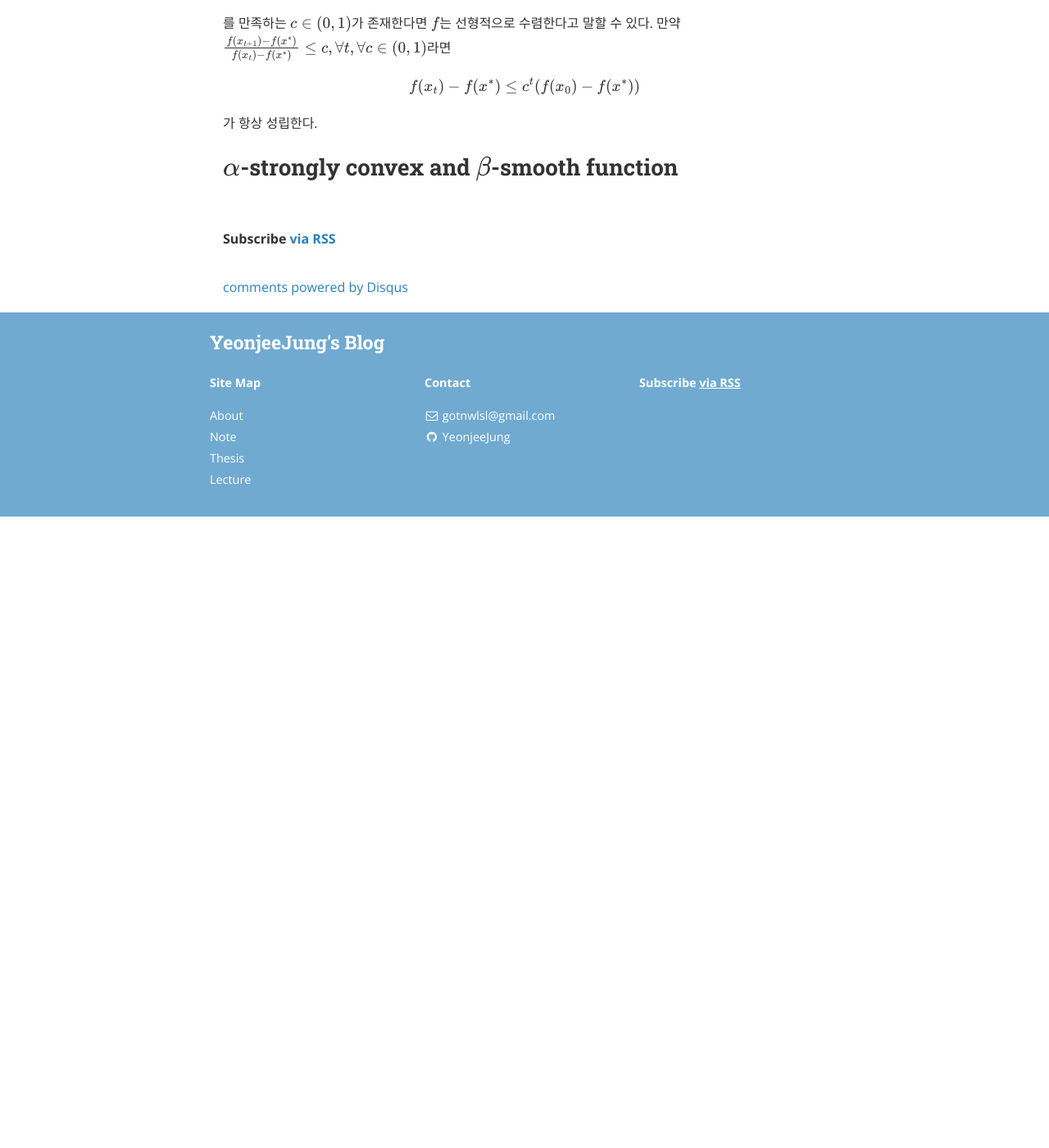
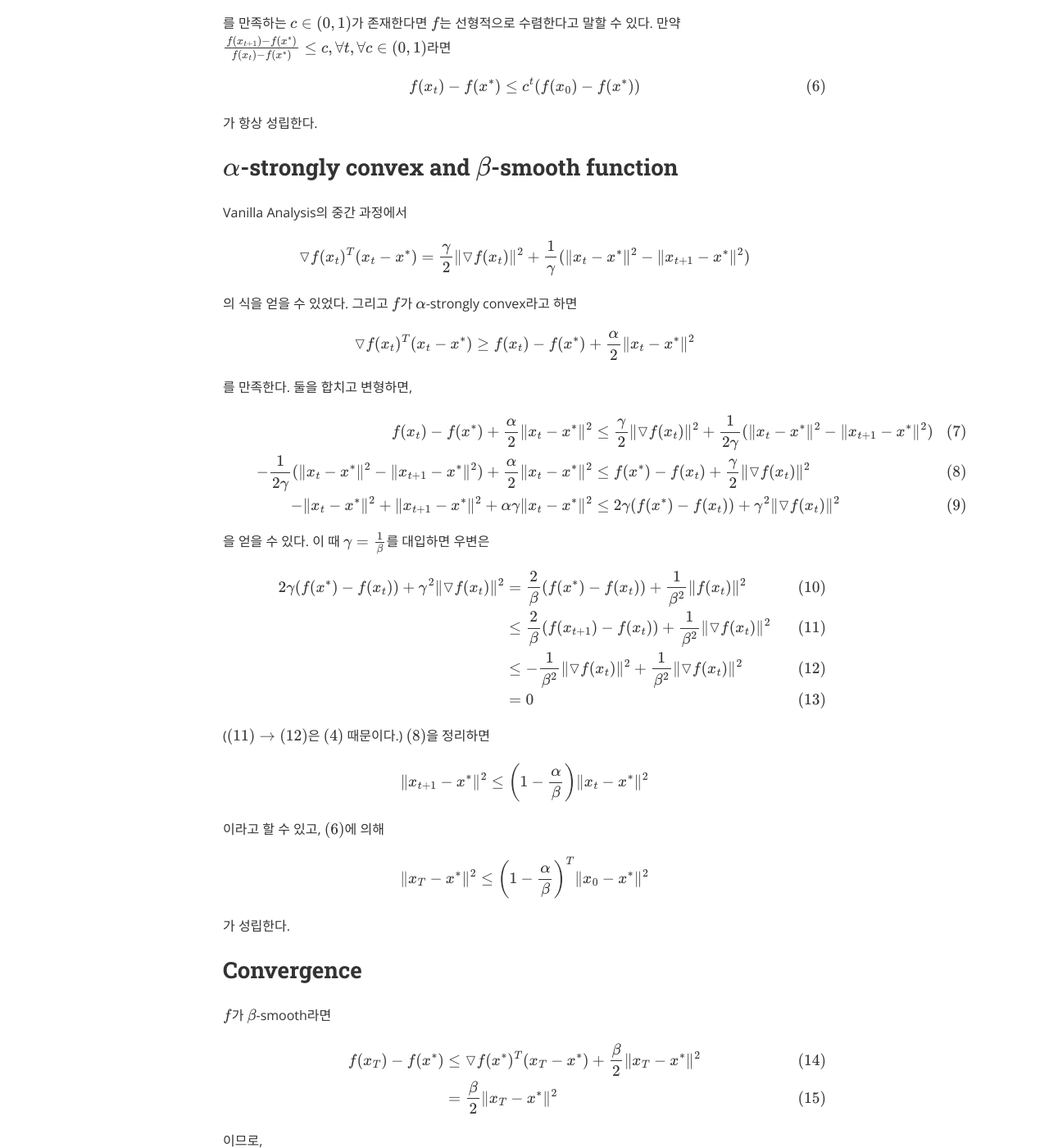
Before and after one commit to YeonjeeJung/yeonjeejung.github.io, a Jekyll site: the page built from Lecture/Optimization/_posts/2019-09-11-Lecture4.md, in a window 1280 px wide and 1400 px high, scrolled down 1669 px. Shown: the whole window at 82% size. Built offline with Jekyll 4.4.1, drawn with Linux system fonts in a browser that asks for light colours; nearby versions of some CDN libraries; formulas are drawn with MathJax 3; comment, search, counter and statistics services are not loaded; before the commit the page ends 2299 px from its top, so only the background shows below that; some of the changed text lies outside the part shown.

Commit message:
Add OptLecture4

```diff
--- a/Lecture/Optimization/_posts/2019-09-11-Lecture4.md
+++ b/Lecture/Optimization/_posts/2019-09-11-Lecture4.md
@@ -18,7 +18,7 @@ $$
 
 이다. 이 식에서의 극점은 $\gamma = \frac{1}{\beta}$일 때이므로 이를 대입하면
 
-$$f(x_t)-f(x_{t+1})\ge \frac{1}{2\beta}\|\triangledown f(x_t)\|^2$$
+$$\begin{align}f(x_t)-f(x_{t+1})\ge \frac{1}{2\beta}\|\triangledown f(x_t)\|^2\end{align}$$
 
 를 얻게 된다. 이 때 $t=0$부터 $t=T-1$까지 다 대입한 후 다 더하면
 
@@ -52,8 +52,53 @@ $$\lim_{t\rightarrow\infty}{\frac{f(x_{t+1})-f(x^* )}{f(x_t)-f(x^* )}}=c$$
 
 를 만족하는 $c\in(0, 1)$가 존재한다면 $f$는 선형적으로 수렴한다고 말할 수 있다. 만약 $\frac{f(x_{t+1})-f(x^* )}{f(x_t)-f(x^* )}\le c, \forall t, \forall c\in (0, 1)$라면
 
-$$f(x_t)-f(x^* )\le c^t(f(x_0)-f(x^* ))$$
+$$\begin{align}f(x_t)-f(x^* )\le c^t(f(x_0)-f(x^* ))\end{align}$$
 
 가 항상 성립한다.
 
 ## $\alpha$-strongly convex and $\beta$-smooth function
+
+Vanilla Analysis의 중간 과정에서
+
+$$\triangledown f(x_t)^T(x_t-x^* )=\frac{\gamma}{2}\|\triangledown f(x_t)\|^2+\frac{1}{\gamma}(\|x_t-x^* \|^2-\|x_{t+1}-x^* \|^2)$$
+
+의 식을 얻을 수 있었다. 그리고 $f$가 $\alpha$-strongly convex라고 하면
+
+$$\triangledown f(x_t)^T(x_t-x^* )\ge f(x_t)-f(x^* )+\frac{\alpha}{2}\|x_t-x^* \|^2$$
+
+를 만족한다. 둘을 합치고 변형하면,
+
+$$\begin{align} f(x_t)-f(x^* )+\frac{\alpha}{2}\|x_t-x^* \|^2&\le\frac{\gamma}{2}\|\triangledown f(x_t)\|^2+\frac{1}{2\gamma}(\|x_t-x^* \|^2-\|x_{t+1}-x^* \|^2)\\
+ -\frac{1}{2\gamma}(\|x_t-x^* \|^2-\|x_{t+1}-x^* \|^2)+\frac{\alpha}{2}\|x_t-x^* \|^2 &\le f(x^* )-f(x_t )+ \frac{\gamma}{2}\|\triangledown f(x_t)\|^2\\
+ -\|x_t-x^* \|^2+\|x_{t+1}-x^* \|^2+\alpha\gamma\|x_t-x^* \|^2 &\le 2\gamma(f(x^* )-f(x_t ))+ \gamma^2\|\triangledown f(x_t)\|^2\\
+\end{align}$$
+
+을 얻을 수 있다. 이 때 $\gamma = \frac{1}{\beta}$를 대입하면 우변은
+
+$$\begin{align}2\gamma(f(x^* )-f(x_t ))+ \gamma^2\|\triangledown f(x_t)\|^2&=\frac{2}{\beta}(f(x^* )-f(x_t))+\frac{1}{\beta^2}\|f(x_t)\|^2\\
+&\le\frac{2}{\beta}(f(x_{t+1})-f(x_t))+\frac{1}{\beta^2}\|\triangledown f(x_t)\|^2\\
+&\le-\frac{1}{\beta^2}\|\triangledown f(x_t)\|^2+\frac{1}{\beta^2}\|\triangledown f(x_t)\|^2\\
+&=0\end{align}$$
+
+($(11)\rightarrow(12)$은 $(4)$ 때문이다.) $(8)$을 정리하면
+
+$$\|x_{t+1}-x^* \|^2\le \left(1-\frac{\alpha}{\beta}\right)\|x_t-x^* \|^2$$
+
+이라고 할 수 있고, $(6)$에 의해
+
+$$\|x_T-x^* \|^2\le\left(1-\frac{\alpha}{\beta}\right)^T\|x_0-x^* \|^2$$
+
+가 성립한다.
+
+## Convergence
+
+$f$가 $\beta$-smooth라면
+
+$$\begin{align}f(x_T)-f(x^* )&\le\triangledown f(x^* )^T(x_T-x^* )+\frac{\beta}{2}\|x_T-x^* \|^2\\
+&=\frac{\beta}{2}\|x_T-x^* \|^2\end{align}$$
+
+이므로,
+
+$$f(x_T)-f(x^* )\le\frac{\beta}{2}\|x_T-x^* \|^2\le\frac{\beta}{2}\left(1-\frac{\alpha}{\beta}\right)^T\|x_0-x^* \|^2$$
+
+가 성립한다. 이 때 $\frac{\alpha}{\beta}$를 condition number라고 하는데, 이 값이 $1$이면, 즉 $\alpha = \beta$이면 한 번의 이터레이션으로 최적값을 찾을 수 있다.
```
Also changed, not shown: 2 other files.
